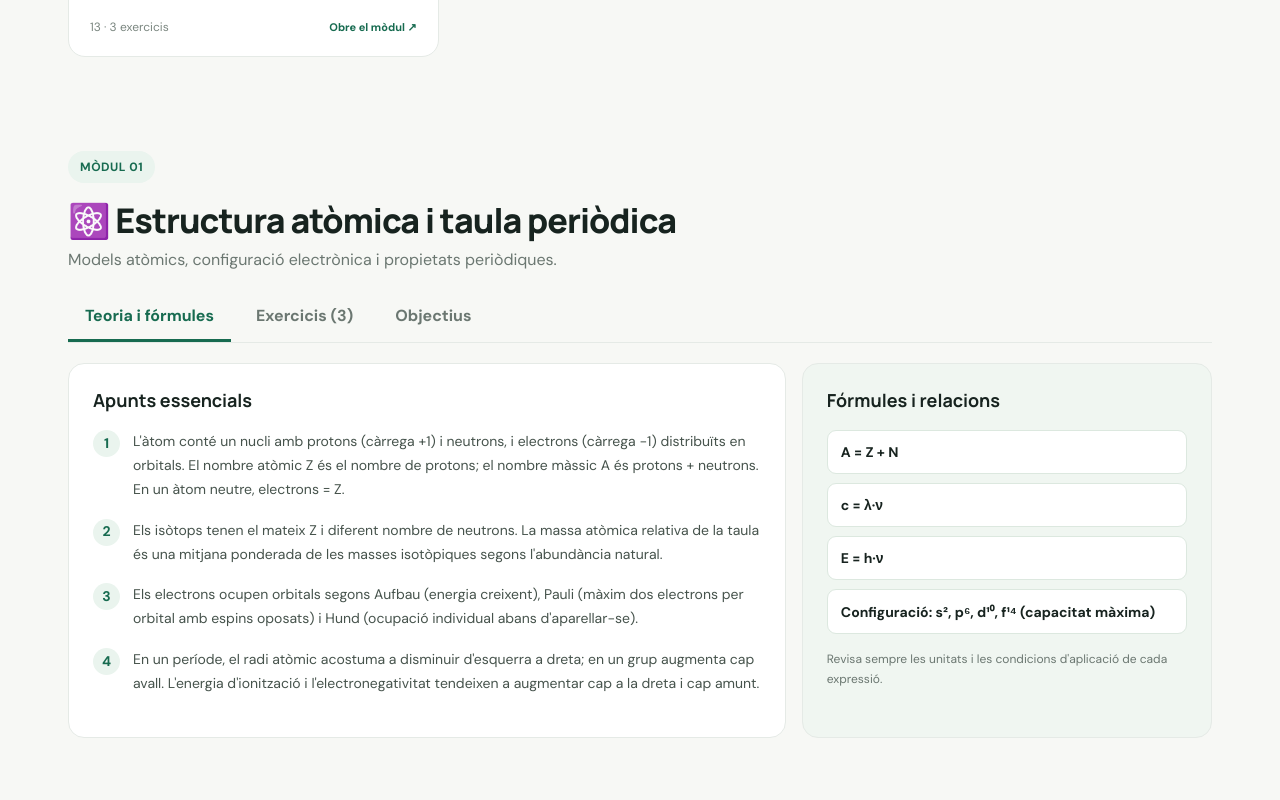
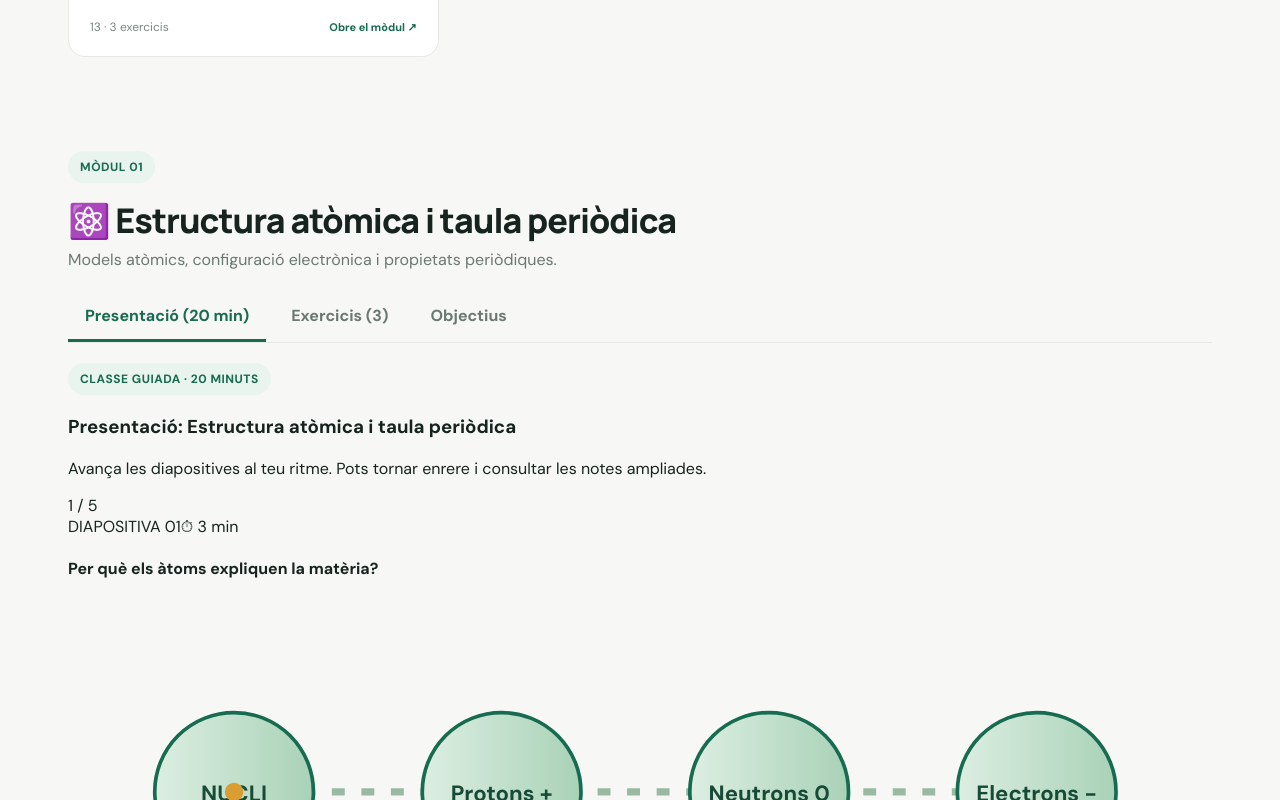
Before and after one commit to RobertCarrerasTorres/quimica-pau-catalunya, a Next.js app: page / in a window 1280 px wide. Shown: the part 2000-2800 px from the top of the page. Built offline with nearby package versions, Linux system fonts and the light colour scheme.

Commit message:
feat: integrate slide-based lessons into all chemistry modules

```diff
--- a/src/app/page.tsx
+++ b/src/app/page.tsx
@@ -2,6 +2,7 @@
 
 import { useMemo, useState } from "react";
 import { topics, studyPlan } from "../data/temari";
+import Presentation from "../components/Presentation";
 
 export default function Home() {
   const [selected, setSelected] = useState("01");
@@ -26,8 +27,8 @@ export default function Home() {
       <section className="hero"><div><span className="eyebrow">✦ Preparació PAU Catalunya 2027</span><h1>La química que necessites. <span>La confiança que et falta.</span></h1><p>Estudia la teoria essencial, practica amb preguntes tipus PAU i comprova què has après amb correccions explicades.</p><div className="hero-actions"><a className="primary" href="#temari">Explora el temari <span>→</span></a><a className="secondary" href="#pla">Consulta el pla d’estudi ↓</a></div></div><div className="hero-art"><div className="orbit"><div className="atom">Q</div><span className="electron"/></div><div className="formula one">H₂O · H₂SO₄</div><div className="formula two">pH = −log[H₃O⁺]</div><div className="formula three">ΔH = qₚ</div></div></section>
       <section className="stats"><div className="stat"><strong>13</strong><span>Mòduls de contingut</span></div><div className="stat"><strong>{totalQuestions}</strong><span>Exercicis autocorrectius</span></div><div className="stat"><strong>{answered}/{totalQuestions}</strong><span>Preguntes respostes · {score} correctes</span></div></section>
       <section className="content-section" id="temari"><div className="section-head"><div><h2>El temari de Química</h2><p>Tria un mòdul per consultar els apunts i practicar.</p></div><span className="muted-note">Curs 2026–2027</span></div><div className="topic-grid">{topics.map(t=><button type="button" className={"topic topic-button " + (selected === t.id ? "selected" : "")} key={t.id} onClick={() => chooseTopic(t.id)}><div className="topic-icon">{t.icon}</div><h3>{t.title}</h3><p>{t.desc}</p><div className="topic-foot"><span>{t.id} · {t.exercises.length} exercicis</span><b>Obre el mòdul ↗</b></div></button>)}</div></section>
-      <section className="lesson-section" id="lesson"><div className="lesson-heading"><span className="eyebrow">Mòdul {topic.id}</span><h2>{topic.icon} {topic.title}</h2><p>{topic.desc}</p></div><div className="tabs"><button className={tab === "teoria" ? "active" : ""} onClick={() => setTab("teoria")}>Teoria i fórmules</button><button className={tab === "exercicis" ? "active" : ""} onClick={() => setTab("exercicis")}>Exercicis ({topic.exercises.length})</button><button className={tab === "pla" ? "active" : ""} onClick={() => setTab("pla")}>Objectius</button></div>
-      {tab === "teoria" && <div className="lesson-grid"><article className="lesson-card"><h3>Apunts essencials</h3>{topic.theory.map((p,i)=><p className="theory-point" key={i}><span>{i+1}</span>{p}</p>)}</article><aside className="lesson-card formula-card"><h3>Fórmules i relacions</h3>{topic.formulas.map((f,i)=><div className="formula-line" key={i}>{f}</div>)}<p className="small-note">Revisa sempre les unitats i les condicions d'aplicació de cada expressió.</p></aside></div>}
+      <section className="lesson-section" id="lesson"><div className="lesson-heading"><span className="eyebrow">Mòdul {topic.id}</span><h2>{topic.icon} {topic.title}</h2><p>{topic.desc}</p></div><div className="tabs"><button className={tab === "teoria" ? "active" : ""} onClick={() => setTab("teoria")}>Presentació (20 min)</button><button className={tab === "exercicis" ? "active" : ""} onClick={() => setTab("exercicis")}>Exercicis ({topic.exercises.length})</button><button className={tab === "pla" ? "active" : ""} onClick={() => setTab("pla")}>Objectius</button></div>
+      {tab === "teoria" && <><Presentation topic={topic} /><div className="lesson-grid theory-reference"><article className="lesson-card"><h3>Resum de teoria</h3>{topic.theory.map((p,i)=><p className="theory-point" key={i}><span>{i+1}</span>{p}</p>)}</article><aside className="lesson-card formula-card"><h3>Fórmules i relacions</h3>{topic.formulas.map((f,i)=><div className="formula-line" key={i}>{f}</div>)}<p className="small-note">Revisa sempre les unitats i les condicions d'aplicació de cada expressió.</p></aside></div></>}
       {tab === "exercicis" && <div className="exercise-list">{topic.exercises.map((e,i)=>{const key=topic.id+"-"+i;const chosen=answers[key];return <article className="exercise-card" key={key}><div className="exercise-meta"><span>Pregunta {i+1}</span><span className="difficulty">{e.difficulty}</span></div><h3>{e.question}</h3><div className="options">{e.options.map((o,j)=><button key={j} className={"option " + (chosen === j ? "chosen" : "") + (showResults && j === e.answer ? " correct" : "") + (showResults && chosen === j && chosen !== e.answer ? " incorrect" : "")} onClick={() => {setAnswers({...answers,[key]:j});setShowResults(false);}}><span>{String.fromCharCode(65+j)}</span>{o}</button>)}</div>{showResults && <div className={"explanation " + (chosen === e.answer ? "good" : "bad")}><b>{chosen === e.answer ? "Correcte!" : "Revisa la resposta."}</b> {e.explanation}</div>}</article>})}<div className="quiz-actions"><button className="primary" onClick={() => setShowResults(true)}>Corregir respostes</button><button className="secondary-button" onClick={() => {setAnswers({});setShowResults(false);}}>Reiniciar mòdul</button></div></div>}
       {tab === "pla" && <article className="lesson-card objectives"><h3>En acabar aquest mòdul, has de saber…</h3><ul>{topic.objectives.map((o,i)=><li key={i}>{o}</li>)}</ul><button className="primary" onClick={() => setTab("exercicis")}>Practica ara →</button></article>}
       </section>
```
